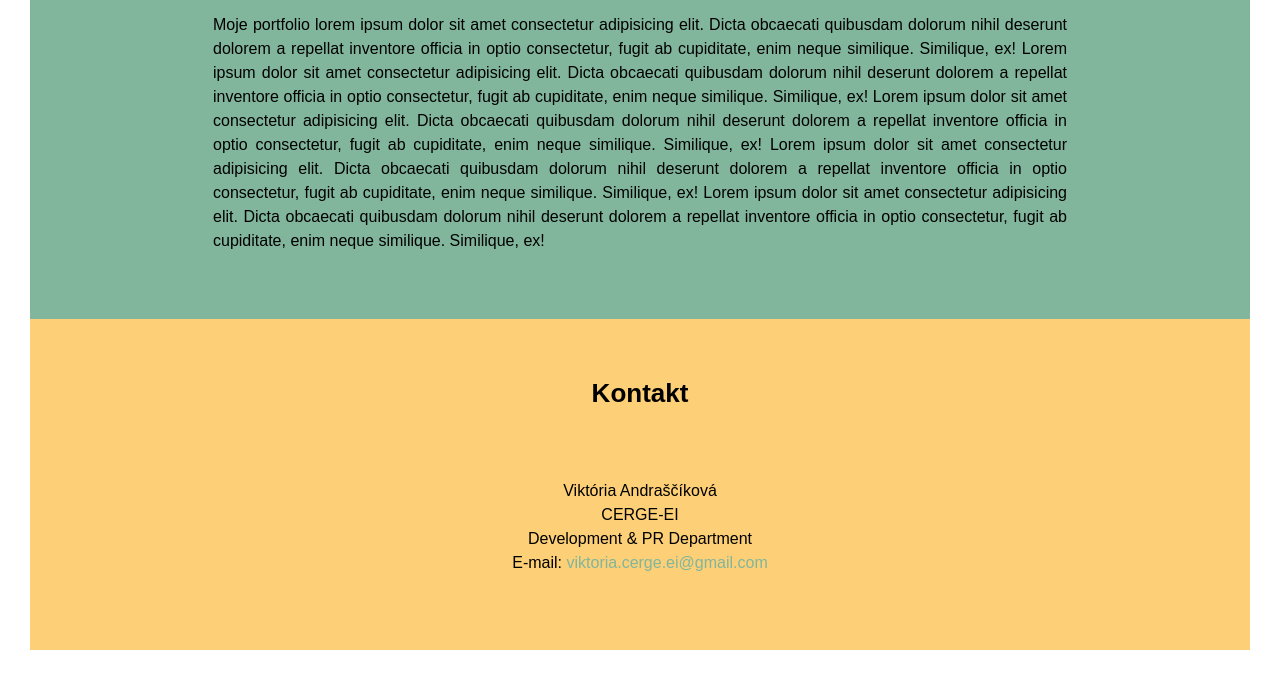
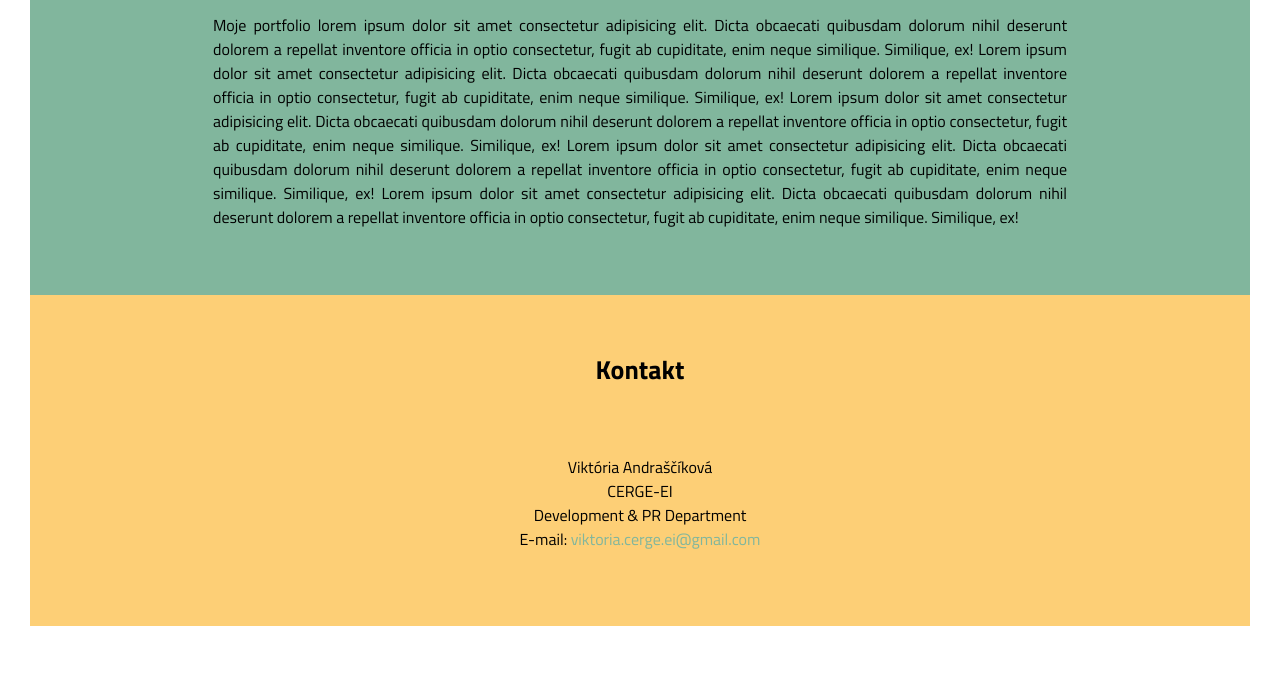
Before and after one commit to ViktoriaAndr/L1, a plain HTML site: page Ukoly/Vizitka ukol II.html in a window 1280 px wide. Shown: the part 435-1115 px from the top of the page. After the commit the page ends 1091 px from the top, so only its background shows below. Drawn offline with Linux system fonts and the light colour scheme.

Commit message:
Update Vizitka ukol II.html
hotovo

```diff
--- a/Ukoly/Vizitka ukol II.html
+++ b/Ukoly/Vizitka ukol II.html
@@ -4,6 +4,7 @@
     <meta charset="UTF-8">
     <meta name="viewport" content="width=device-width, initial-scale=1.0">
     <title>Príbeh</title>
+    <link href="https://fonts.googleapis.com/css?family=Titillium+Web:400,400i,600,600i,700&display=swap&subset=latin-ext" rel="stylesheet">
     <link rel="stylesheet" href="Vizitka ukol.css">
 </head>
 <body>
```
